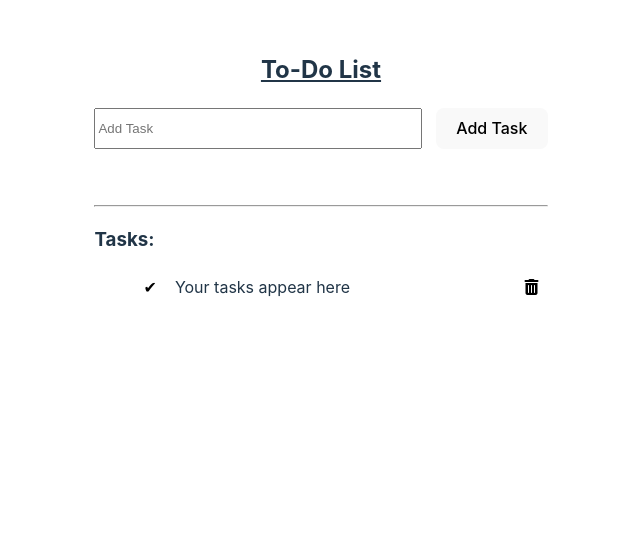
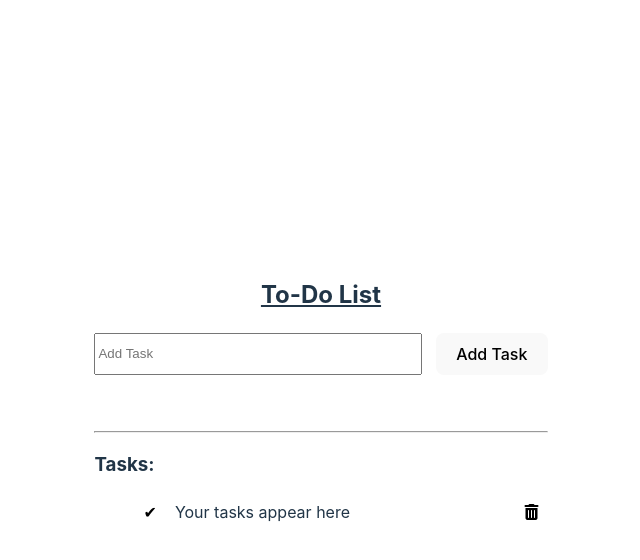
Before and after one commit to Harshit-Mourya/to-do-app, a React (Vite) app: page / in a window 1280 px wide. Shown: the top 560 px of the page, without its empty margins (319-959 px from the left). Built offline with nearby package versions, Linux system fonts and the light colour scheme.

Commit message:
some css changes

```diff
--- a/src/App.css
+++ b/src/App.css
@@ -1,46 +1,3 @@
-#root {
-  max-width: 1280px;
-  margin: 0 auto;
-  padding: 2rem;
-  /* text-align: center; */
-}
-
-.logo {
-  height: 6em;
-  padding: 1.5em;
-  will-change: filter;
-  transition: filter 300ms;
-}
-.logo:hover {
-  filter: drop-shadow(0 0 2em #646cffaa);
-}
-.logo.react:hover {
-  filter: drop-shadow(0 0 2em #61dafbaa);
-}
-
-@keyframes logo-spin {
-  from {
-    transform: rotate(0deg);
-  }
-  to {
-    transform: rotate(360deg);
-  }
-}
-
-@media (prefers-reduced-motion: no-preference) {
-  a:nth-of-type(2) .logo {
-    animation: logo-spin infinite 20s linear;
-  }
-}
-
-.card {
-  padding: 2em;
-}
-
-.read-the-docs {
-  color: #888;
-}
-
 h2 {
   text-align: center;
   text-decoration: underline;
--- a/src/index.css
+++ b/src/index.css
@@ -25,10 +25,11 @@
 body {
   margin: 0;
   display: flex;
-  place-content: start center;
 
   min-width: 320px;
   min-height: 100vh;
+  justify-content: center;
+  align-items: center;
 }
 
 h1 {
@@ -91,6 +92,9 @@
   list-style-type: none;
 }
 
+.container {
+}
+
 @media (width > 420px) {
   .addTask input {
     width: 20rem;
```
